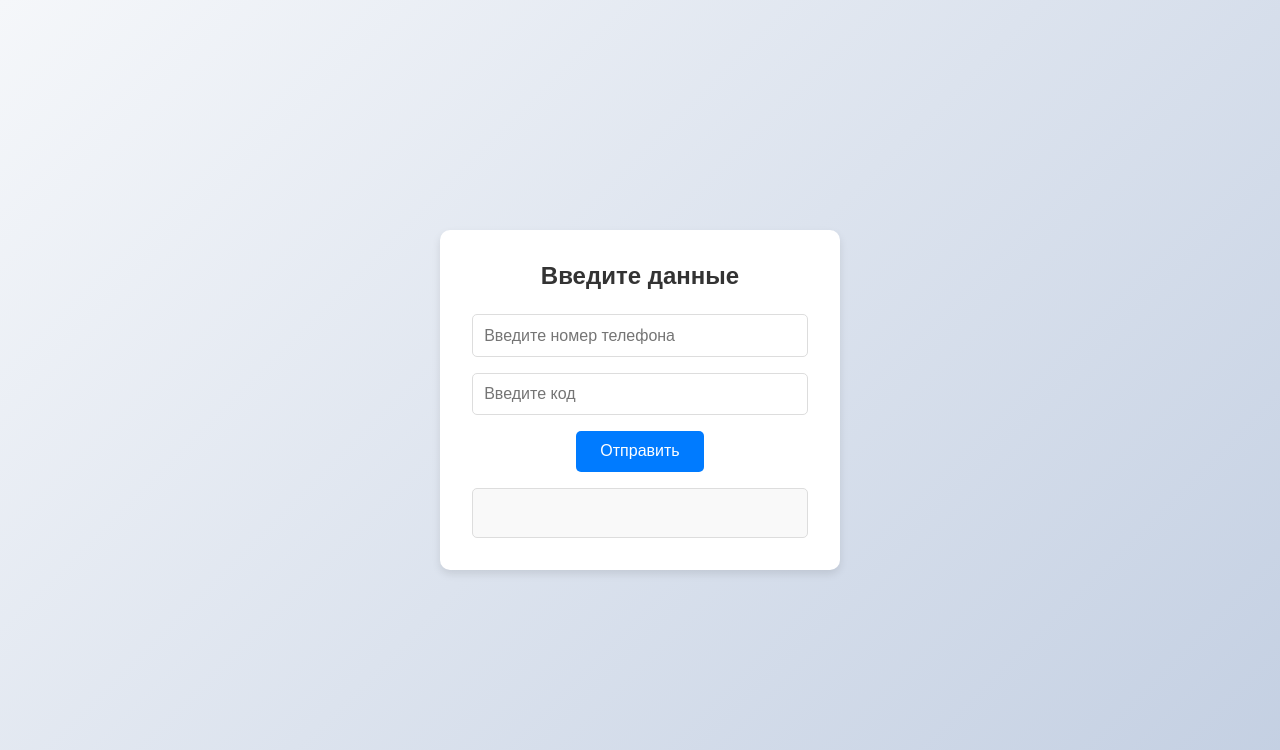
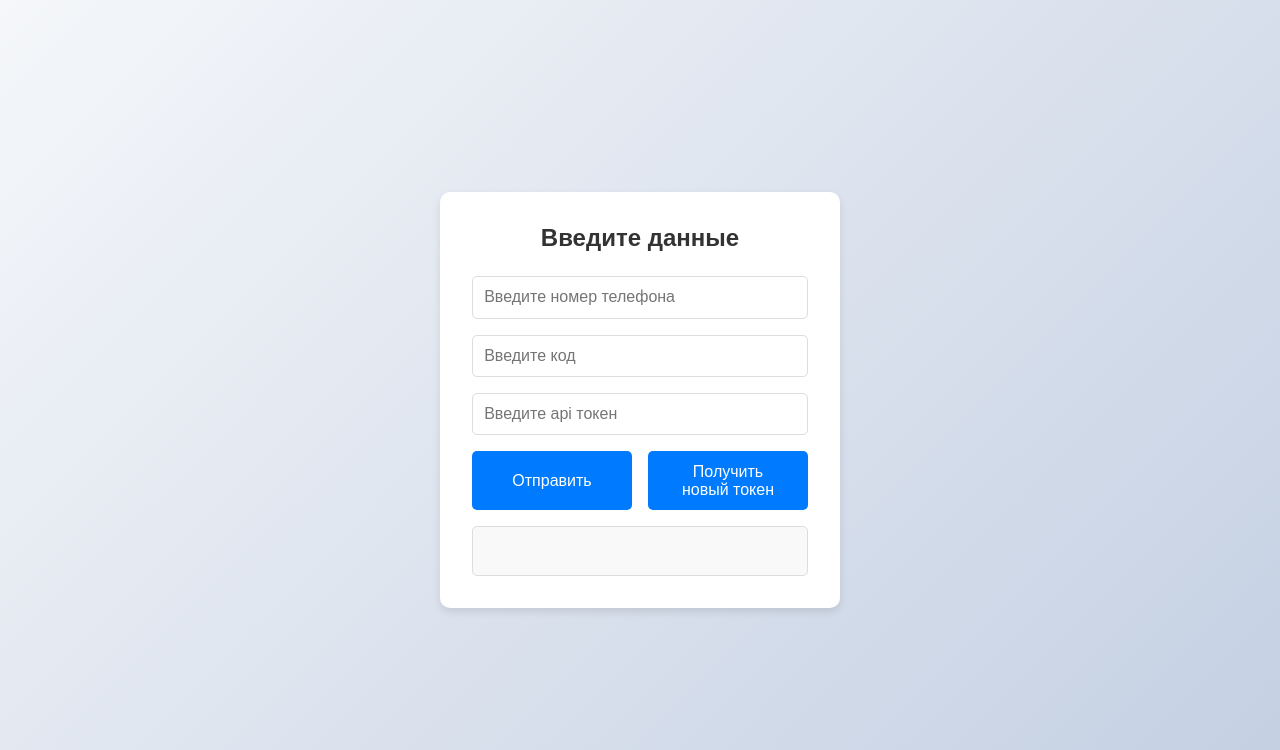
Before and after one commit to JustRictor/sendmessage-service, a Flask app: page / in a window 1280 px wide. Shown: the top 750 px of the page. Run offline with Flask 3, Linux system fonts and the light colour scheme.

Commit message:
добавление инпута токена и черновой вариант кнопки получения токена

```diff
--- a/sendmessage-webgui-sevice/app.py
+++ b/sendmessage-webgui-sevice/app.py
@@ -1,4 +1,5 @@
-from flask import Flask, render_template, request, redirect, url_for
+from flask import Flask, render_template, request, jsonify
+import requests
 
 app = Flask(__name__)
 
@@ -6,13 +7,24 @@ app = Flask(__name__)
 @app.route('/', methods=['GET', 'POST'])
 def index():
     if request.method == 'POST':
-        phone = request.form['phone']
-        code = request.form['code']
+        phone = request.form['phone']  # Чтение из инпута телефона в переменную
+        code = request.form['code']  # Чтение из инпута кода в переменную
+        api = request.form['apikey']  # Чтение из инпута апи ключа в переменную
         # Здесь можно обработать данные из формы
-        takedata = [phone, code]
-        print(takedata)
-        return render_template('form.html')
+        take_data = [phone, code, api]  # Запись все, что прочитали в список
+        print(take_data)
+        return render_template('form.html')  # Очистка формы
     return render_template('form.html')
+
+
+@app.route('/get-token', methods=['POST'])
+def get_token():
+    data = request.get_json()
+    api = data.get('api')
+    # response = requests.get('http://docker-sendmessage-service:5000/get-api')
+    # api_from_service = response.json().get('api')
+    token = "sample_token"  # Заглушка для токена
+    return jsonify({'token': token})
 
 
 if __name__ == '__main__':
--- a/sendmessage-webgui-sevice/static/form_beauty.css
+++ b/sendmessage-webgui-sevice/static/form_beauty.css
@@ -19,7 +19,7 @@ body {
     border-radius: 10px;
     box-shadow: 0 4px 8px rgba(0, 0, 0, 0.1);
     text-align: center;
-    width: 400px; /* Увеличиваем ширину контейнера */
+    width: 400px;
 }
 
 h2 {
@@ -43,15 +43,22 @@ input {
     font-size: 1em;
 }
 
+.button-container {
+    display: flex;
+    justify-content: space-between;
+    gap: 1em; /* Увеличиваем расстояние между кнопками */
+}
+
 button {
     background: #007bff;
     color: white;
-    padding: 0.7em 1.5em; /* Увеличиваем ширину кнопки */
+    padding: 0.7em 1.5em;
     border: none;
     border-radius: 5px;
     cursor: pointer;
     font-size: 1em;
     transition: background 0.3s;
+    flex: 1;
 }
 
 button:hover {
@@ -66,7 +73,7 @@ button:hover {
     background: #f9f9f9;
     min-height: 50px;
     color: #333;
-    word-wrap: break-word; /* Чтобы длинные слова переносились */
-    max-height: 200px; /* Максимальная высота */
-    overflow-y: auto; /* Полоса прокрутки, если текст слишком длинный */
+    word-wrap: break-word;
+    max-height: 200px;
+    overflow-y: auto;
 }
--- a/sendmessage-webgui-sevice/templates/form.html
+++ b/sendmessage-webgui-sevice/templates/form.html
@@ -5,23 +5,64 @@
     <meta name="viewport" content="width=device-width, initial-scale=1.0">
     <title>Центрированная Форма</title>
     <link rel="stylesheet" href="{{ url_for('static', filename='form_beauty.css') }}">
+    <script src="https://cdnjs.cloudflare.com/ajax/libs/jquery/3.6.0/jquery.min.js"></script>
 </head>
 <body>
 <div class="container">
     <form class="form" method="post" action="/">
         <h2>Введите данные</h2>
         <input type="tel" id="phone" name="phone" placeholder="Введите номер телефона" required>
-
         <input type="text" id="code" name="code" placeholder="Введите код" required>
-
+        <input type="text" id="apikey" name="apikey" placeholder="Введите api токен" required>
+        <div class="button-container">
             <button type="submit">Отправить</button>
+            <button type="button" id="get-token">Получить новый токен</button>
+        </div>
     </form>
     <div class="output" id="output">
-            {% if phone and code %}
-                <p>Номер телефона: {{ phone }}</p>
-                <p>Код: {{ code }}</p>
-            {% endif %}
     </div>
 </div>
+<!-- КОГДА БУДЕТ ГОТОВА НАСТИНА ЧАСТЬ ИСПОЛЬЗОВАТЬ ЭТО
+<script>
+        $(document).ready(function(){
+    $('#get-token').on('click', function() {
+        $.ajax({
+            url: 'http://docker-sendmessage-service:5000/get-api',
+            type: 'GET',
+            success: function(response) {
+                var api = response.api;
+                $.ajax({
+                    url: '/get-token',
+                    type: 'POST',
+                    data: JSON.stringify({api: api}),
+                    contentType: 'application/json',
+                    success: function(response) {
+                        $('#output').html('<p>Ваш токен: ' + response.token + '</p>');
+                    }
+                });
+            }
+        });
+    });
+});
+-->
+<script>
+$(document).ready(function(){
+    $('#get-token').on('click', function() {
+        // Фиктивное значение API ключа (заглушка)
+        var api = 'sample_api_key';
+        $.ajax({
+            url: '/get-token',
+            type: 'POST',
+            data: JSON.stringify({api: api}),
+            contentType: 'application/json',
+            success: function(response) {
+                $('#output').html('<p>Ваш токен: ' + response.token + '</p>');
+            }
+        });
+    });
+});
+
+
+</script>
 </body>
 </html>
```
Lines whose indentation alone changed are shown as unchanged.
